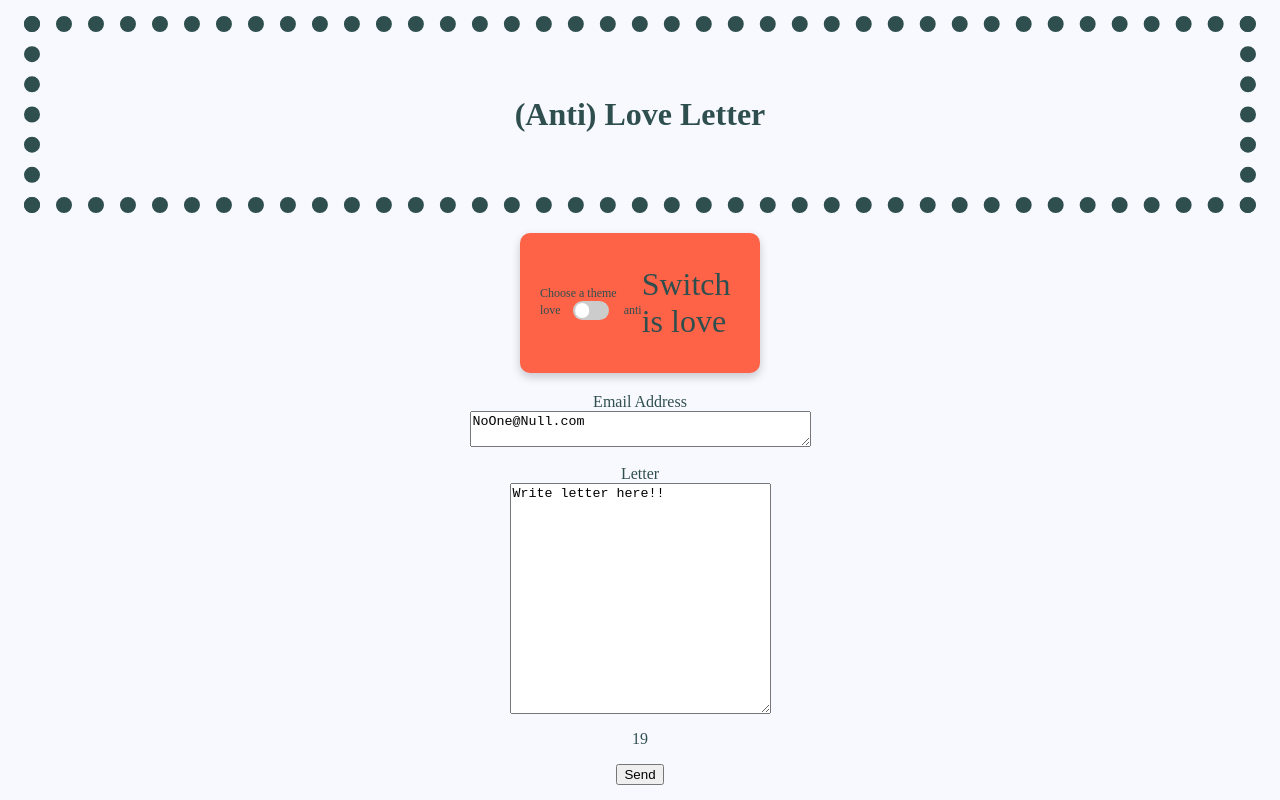
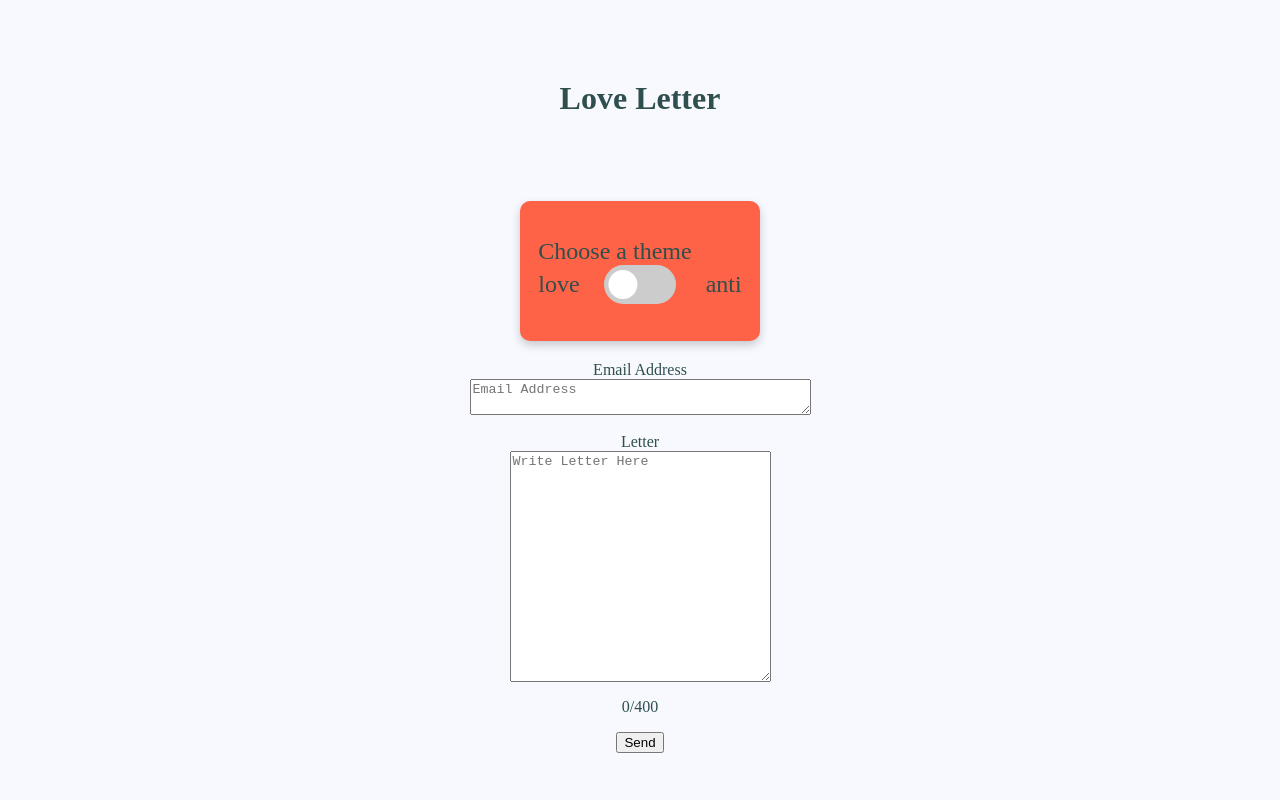
Before and after one commit to thisguyblink/ValetineProject, a SvelteKit app: page / in a window 1280 px wide. Built offline with nearby package versions, Linux system fonts and the light colour scheme.

Commit message:
Most features work

```diff
--- a/src/routes/+page.svelte
+++ b/src/routes/+page.svelte
@@ -4,36 +4,50 @@
 	import { browser } from '$app/environment'; // Import browser check
 
 	let multiValue = 'love';
-    let message = 'Write letter here!!';
+    let message = "";
     let msgLength;
-    let email = "NoOne@Null.com";
+    let email = "";
+    let loveStatus = false;
+    let loveVal = "Love Letter";
+    let output = "";
     $: msgLength = message.length;
-
 
     $: {
 	    if (browser) {
 		    document.body.classList.toggle("dark-mode", multiValue === "anti");
+            loveStatus = !loveStatus
 	    }
+        if (loveStatus){
+            loveVal = "Love Letter"
+        } else {
+            loveVal = "(Anti) Love Letter"
+        }
+    }
+
+    function sendEmail() {
+        output = `This is the email ${email} and this is the message ${message}`;
+
     }
 
 
 </script>
 
-<h1 id="title">(Anti) Love Letter</h1>
+<h1 id="title"> {loveVal}</h1>
 
 <div class="switch">
     <Switch bind:value={multiValue}  label="Choose a theme" design="multi" options={['love', 'anti']} fontSize={12} />
-    <p>Switch is {multiValue}</p>
+    <!-- <p>Switch is {multiValue}</p> -->
 </div>
 
 <div class=bottom>
-    <label for="email">Email Address</label>
-    <textarea name="email"  rows="2" cols="40" wrap="soft" maxlength="50" bind:value = {email} ></textarea>
-    <br>
-    <label for="letter">Letter</label>
-    <textarea name="letter" rows="15" cols="30" wrap="soft" maxlength="450" bind:value = {message} ></textarea>
-    <p>{message.length}</p>
-    <button>Send</button>
+        <label for="email">Email Address</label>
+        <textarea name="email"  placeholder="Email Address" rows="2" cols="40" wrap="soft" maxlength="50" bind:value = {email} ></textarea>
+        <br>
+        <label for="letter">Letter</label>
+        <textarea name="letter" placeholder="Write Letter Here" rows="15" cols="30" wrap="soft" maxlength="450" bind:value = {message} ></textarea>
+        <p>{message.length}/400</p>
+        <button on:click={() => sendEmail()}>Send</button>
+        <p>{output}</p>
 </div>
 
 <style>
@@ -49,6 +63,7 @@
   --dark-color: ghostwhite;
   --dark-code: gold;
   --dark-alt: #c1121f;
+  transition: all 1s ease;
 }
 
 #title {
@@ -56,7 +71,6 @@
   text-align: center;
   margin: 0.5em;
   padding: 2em;
-  border: dotted  0.5em;
 }
 
 .bottom {
@@ -68,23 +82,11 @@
     padding-right: auto;
 }
 
-#letter {
-    width: 15em;
-    height: 10em;
-    padding-bottom: 2em;
-}
-
-
-#letter:focus {
-    background-color: var(--dark-alt);
-}
-
-
 
 :global(body) {
   background-color: var(--light-bg);
   color: var(--light-color); /* Default light color */
-  /* transition: color 0.3s, background-color 0.3s; */
+  transition: color 1s, background-color 1s;
 }
 
 :global(.dark-mode) {
@@ -103,7 +105,6 @@
   border-radius: 10px;
   background-color: var(--light-code); /* Default background */
   box-shadow: 0px 4px 10px rgba(0, 0, 0, 0.2); /* Soft shadow */
-  font-size: 2em;
 }
 
 :global(.dark-mode) .switch {
--- a/src/routes/Switch.svelte
+++ b/src/routes/Switch.svelte
@@ -8,7 +8,7 @@
     export let label;
     export let design = 'inner label'
     export let options = [];
-		export let fontSize = 16;
+		export let fontSize = '10em';
 	  export let value = 'on';
 
     let checked = true;
@@ -47,7 +47,7 @@
     </button>
 </div>
 {:else if design == 'slider'}
-<div class="s s--slider" style="font-size:{fontSize}px">
+<div class="s s--slider" style="font-size:{fontSize}">
     <span id={`switch-${uniqueID}`}>{label}</span>
     <button
         role="switch"
@@ -61,7 +61,7 @@
     <div role='radiogroup'
 				 class="group-container"
 				 aria-labelledby={`label-${uniqueID}`}
-				 style="font-size:{fontSize}px"
+				 style="font-size: 1.5em"
 				 id={`group-${uniqueID}`}>
     <div class='legend' id={`label-${uniqueID}`}>{label}</div>
         {#each options as option}
```
